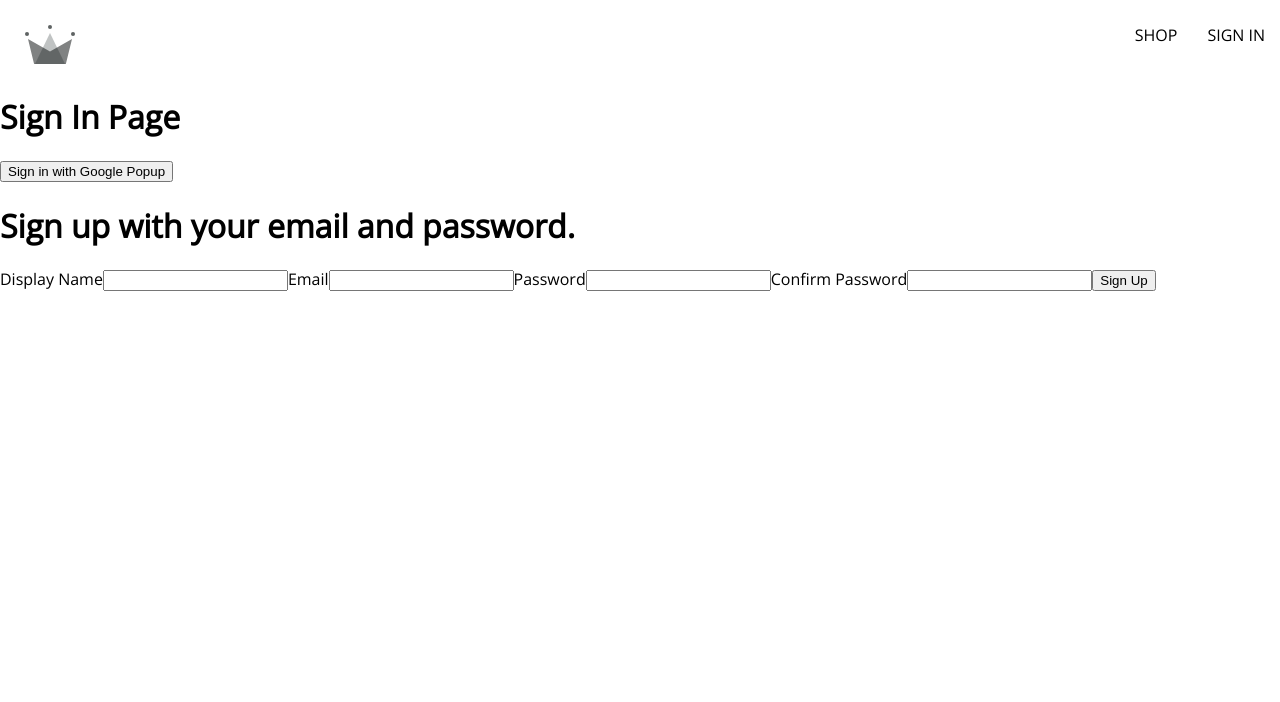
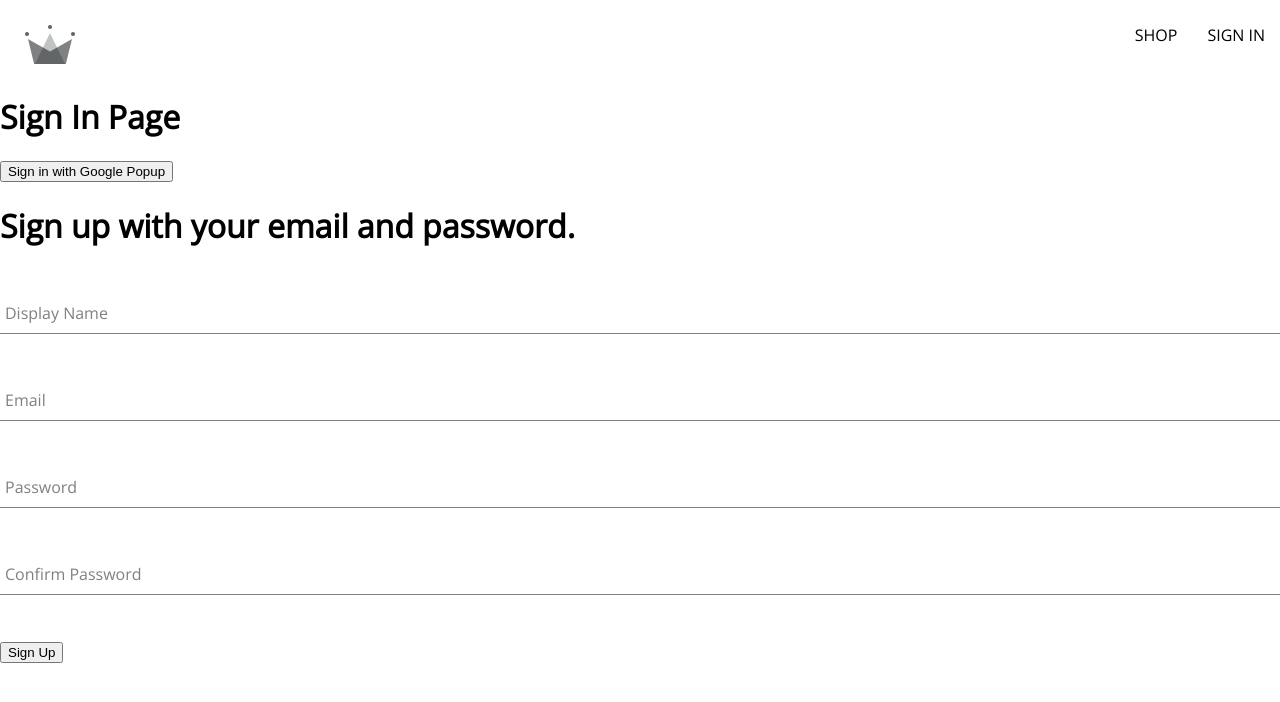
Before and after one commit to r-scott25/crown-clothing, a React (Create React App) app: page /sign-in in a window 1280 px wide. Shown: the top 702 px of the page. Built offline with nearby package versions, Linux system fonts and the light colour scheme.

Commit message:
Generalizing form input component

```diff
--- /dev/null
+++ b/src/components/form-input/form-input.component.jsx
@@ -0,0 +1,20 @@
+import "./form-input.styles.scss";
+
+const FormInput = ({ label, ...otherProps }) => {
+  return (
+    <div className="group">
+      <input className="form-input" {...otherProps} />
+      {label && (
+        <label
+          className={`${
+            otherProps.value.length ? "shrink" : ""
+          } form-input-label`}
+        >
+          {label}
+        </label>
+      )}
+    </div>
+  );
+};
+
+export default FormInput;
--- /dev/null
+++ b/src/components/form-input/form-input.styles.scss
@@ -0,0 +1,54 @@
+$sub-color: grey;
+$main-color: black;
+
+@mixin shrinkLabel {
+  top: -14px;
+  font-size: 12px;
+  color: $main-color;
+}
+
+.group {
+  position: relative;
+  margin: 45px 0;
+
+  .form-input {
+    background: none;
+    background-color: white;
+    color: $sub-color;
+    font-size: 18px;
+    padding: 10px 10px 10px 5px;
+    display: block;
+    width: 100%;
+    border: none;
+    border-radius: 0;
+    border-bottom: 1px solid $sub-color;
+    margin: 25px 0;
+
+    &:focus {
+      outline: none;
+    }
+
+    &:focus ~ .form-input-label {
+      @include shrinkLabel();
+    }
+  }
+
+  input[type="password"] {
+    letter-spacing: 0.3em;
+  }
+
+  .form-input-label {
+    color: $sub-color;
+    font-size: 16px;
+    font-weight: normal;
+    position: absolute;
+    pointer-events: none;
+    left: 5px;
+    top: 10px;
+    transition: 300ms ease all;
+
+    &.shrink {
+      @include shrinkLabel();
+    }
+  }
+}
--- a/src/components/sign-up-form/sign-up-form.component.jsx
+++ b/src/components/sign-up-form/sign-up-form.component.jsx
@@ -1,4 +1,6 @@
 import { useState } from "react";
+
+import FormInput from "../form-input/form-input.component";
 
 import {
   createAuthUserWithEmailAndPassword,
@@ -56,38 +58,42 @@
     <div>
       <h1>Sign up with your email and password.</h1>
       <form onSubmit={handleSubmit}>
-        <label>Display Name</label>
-        <input
+        <FormInput
+          label="Display Name"
           type="text"
           required
           onChange={handleChange}
           name="displayName"
           value={displayName}
         />
-        <label>Email</label>
-        <input
+
+        <FormInput
+          label="Email"
           type="email"
           required
           onChange={handleChange}
           name="email"
           value={email}
         />
-        <label>Password</label>
-        <input
+
+        <FormInput
+          label="Password"
           type="password"
           required
           onChange={handleChange}
           name="password"
           value={password}
         />
-        <label>Confirm Password</label>
-        <input
+
+        <FormInput
+          label="Confirm Password"
           type="password"
           required
           onChange={handleChange}
           name="confirmPassword"
           value={confirmPassword}
         />
+
         <button type="submit">Sign Up</button>
       </form>
     </div>
```
